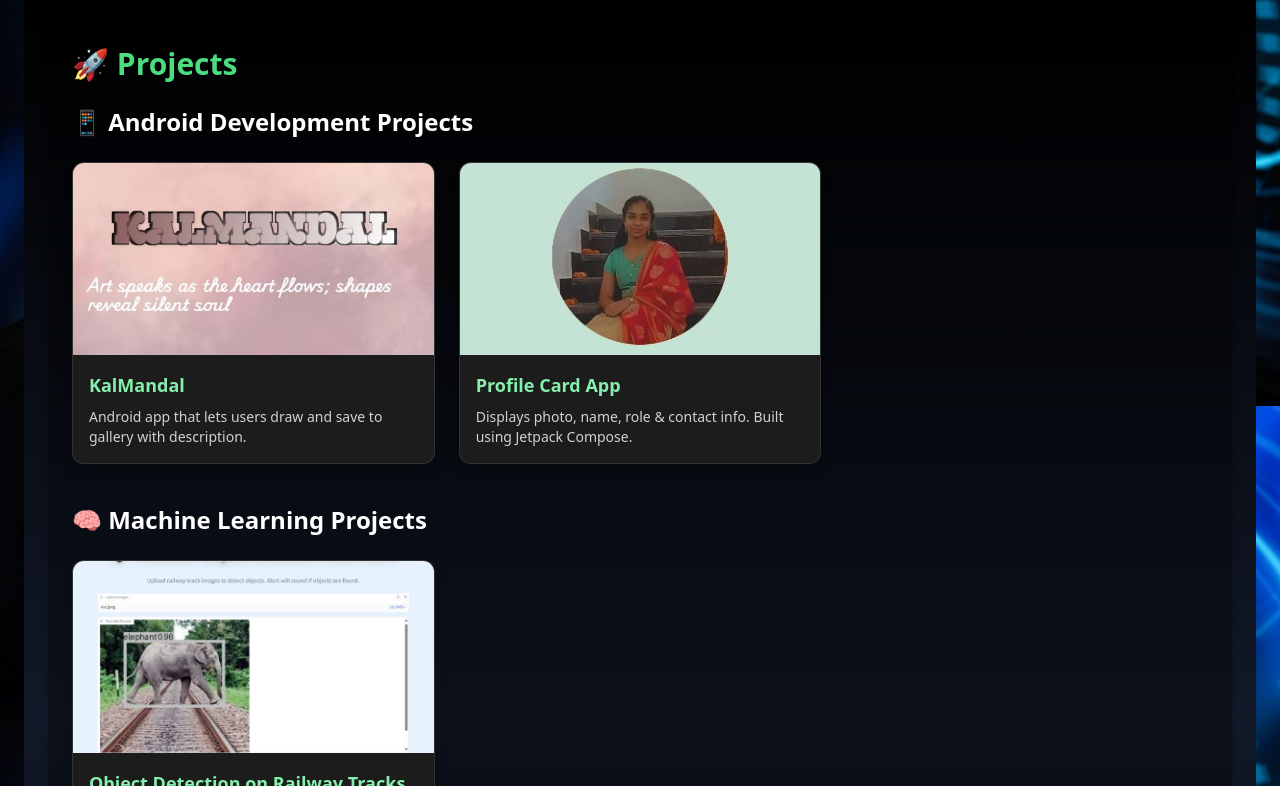
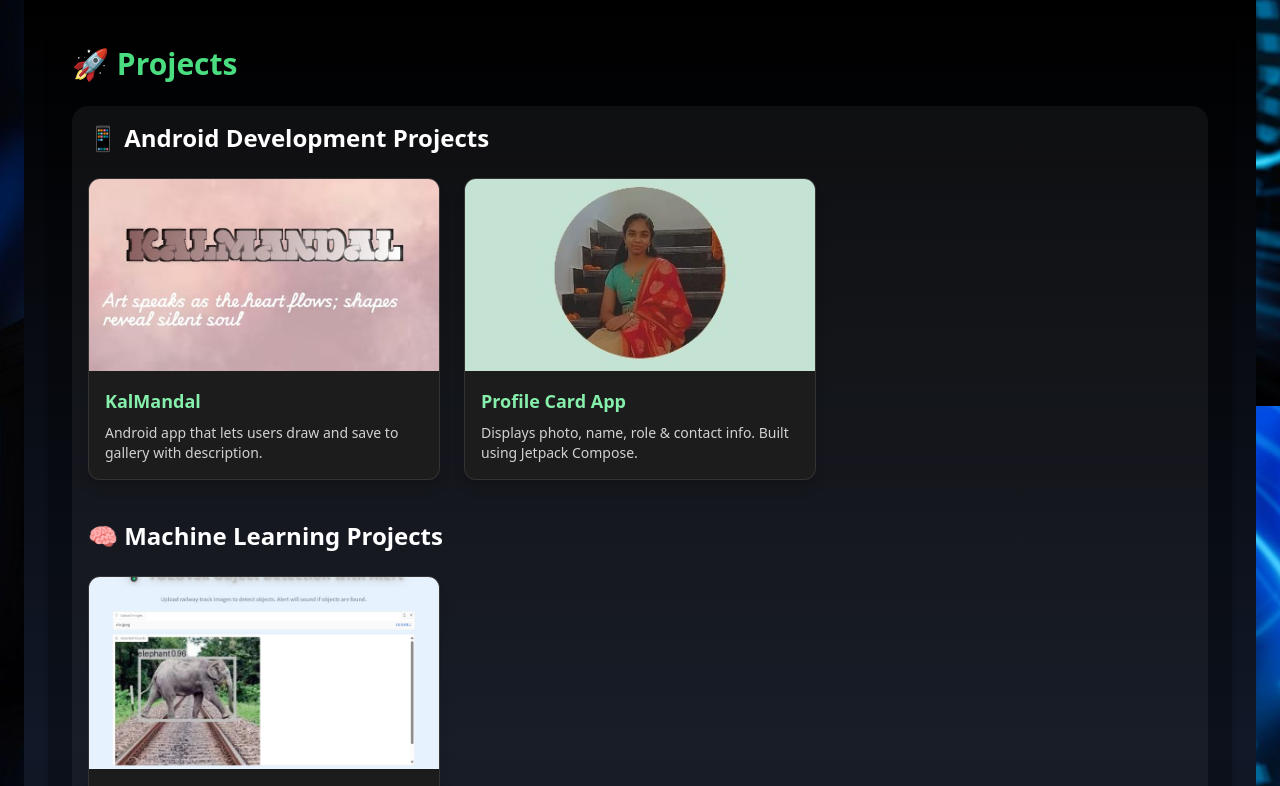
Before and after one commit to gayatrihub/my_port, a React (Create React App) app: page / in a window 1280 px wide. Shown: the part 2794-3580 px from the top of the page. Built offline with nearby package versions, Linux system fonts and the light colour scheme.

Commit message:
Update App.js

```diff
--- a/src/App.js
+++ b/src/App.js
@@ -598,6 +598,7 @@ function App() {
       {/* Projects Section */}
       <section className="bg-black bg-opacity-30 rounded-3xl p-6 shadow-md mb-12">
         <h2 className="text-3xl font-bold text-green-400 mb-6">🚀 Projects</h2>
+        <div className="bg-white/5 p-4 rounded-2xl">
           <ProjectSection
             title="📱 Android Development Projects"
             projects={androidProjects}
@@ -613,11 +614,12 @@ function App() {
             projects={webProjects}
             onSelect={setSelectedProject}
           />
+        </div>
       </section>
 
       {/* Selected Project Details Container */}
       {selectedProject && (
-        <section className="bg-black bg-opacity-40 rounded-3xl p-6 shadow-inner mb-12">
+        <section className="bg-white/5 backdrop-blur-md rounded-3xl p-6 shadow-inner mb-12">
           <div className="flex flex-col md:flex-row gap-6">
             <div className="flex-1">
               <iframe
```
Lines whose indentation alone changed are shown as unchanged.
